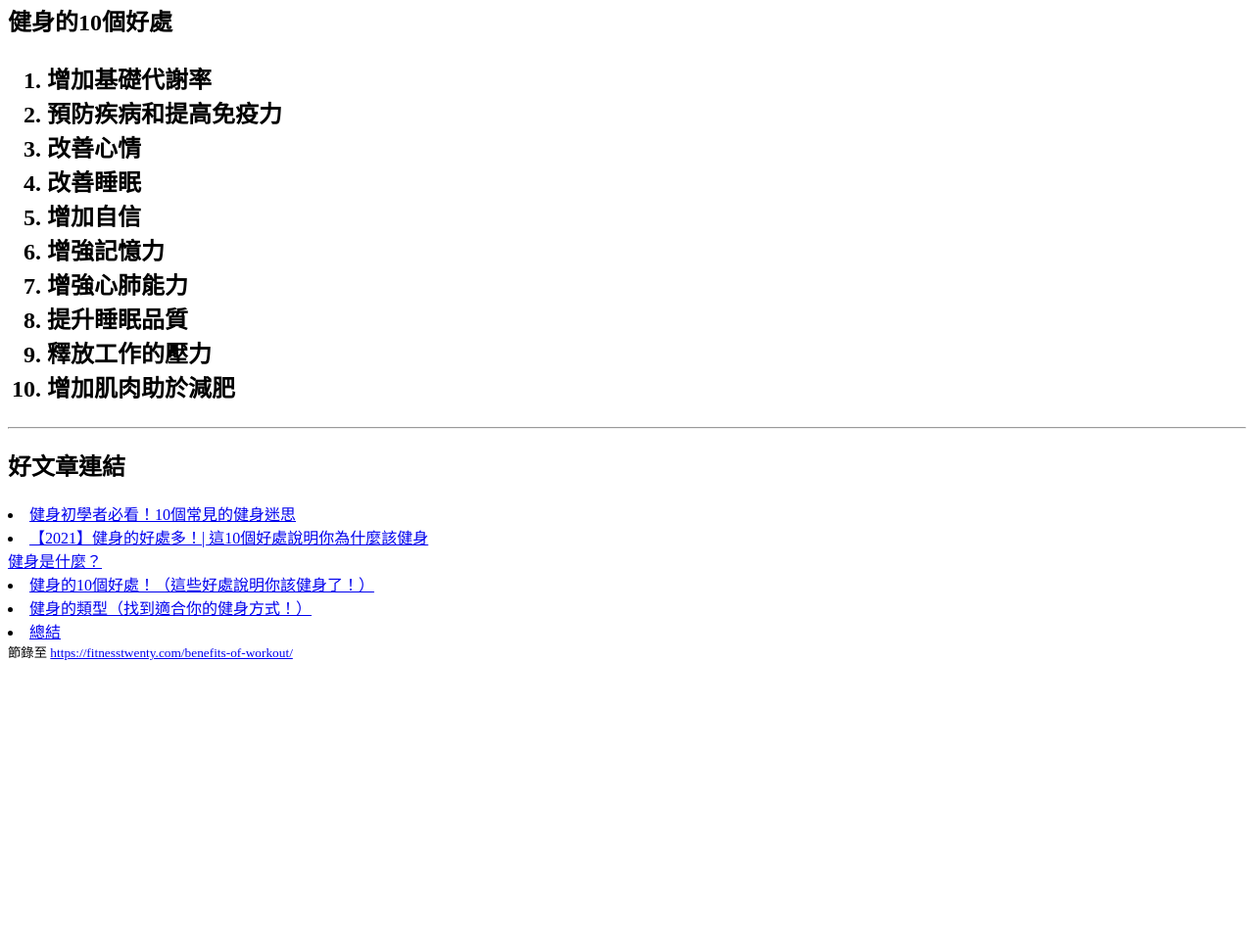
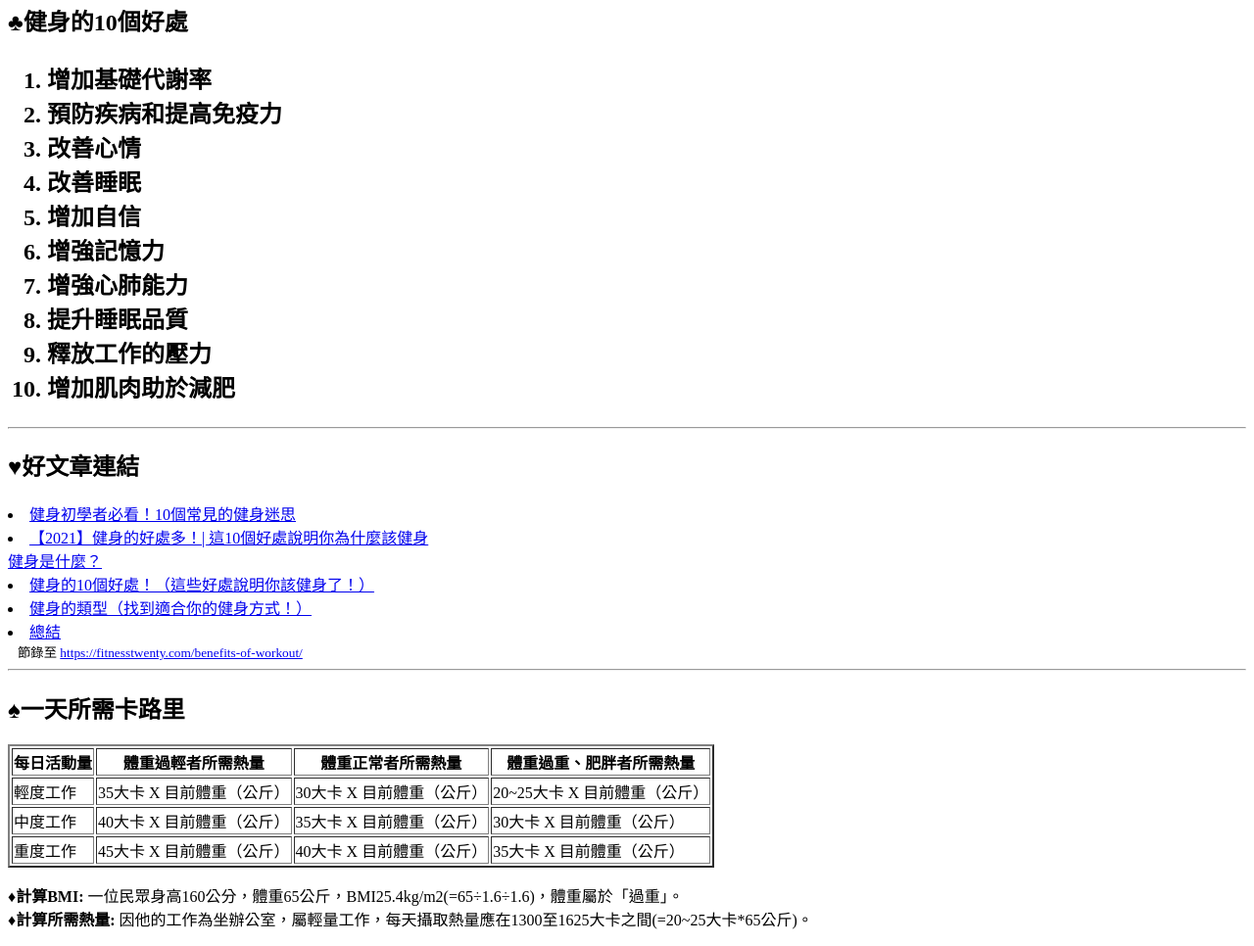
Before and after one commit to ichbinhan/gym-html, a plain HTML site: page index.html in a window 1280 px wide. Shown: the part 309-1275 px from the top of the page at 98% size. Before the commit the page ends 992 px from the top, so only its background shows below. Drawn offline with Linux system fonts and the light colour scheme.

Commit message:
完成一天所需卡路里表格

```diff
--- a/index.html
+++ b/index.html
@@ -23,7 +23,7 @@
         <b><u>答案就是堅持運動健身!</u></b>
     </p>
     <hr>
-    <h2>健身的10個好處<h2>
+    <h2>&clubs;健身的10個好處<h2>
             <ol>
                 <li>增加基礎代謝率</li>
                 <li>預防疾病和提高免疫力</li>
@@ -37,7 +37,7 @@
                 <li>增加肌肉助於減肥</li>
             </ol>
             <hr>
-            <h2>好文章連結</h2>
+            <h2>&hearts;好文章連結</h2>
             <li>
                 <a href="https://www.fe-amart.com.tw/index.php/life-style/life-info/secret-recipe/hero-6"
                     target="_blank">
@@ -70,10 +70,49 @@
                     總結
                 </a>
             </li>
-            <small>節錄至
+            <small>&nbsp;&nbsp;&nbsp;節錄至
                 <a target="_blank" href="https://fitnesstwenty.com/benefits-of-workout/">
                     https://fitnesstwenty.com/benefits-of-workout/</a>
             </small>
+            <hr>
+            <h2>&spades;一天所需卡路里</h2>
+            <table border="2">
+                <thead>
+                    <tr>
+                        <th>每日活動量</th>
+                        <th>體重過輕者所需熱量</th>
+                        <th>體重正常者所需熱量</th>
+                        <th>體重過重、肥胖者所需熱量</th>
+                    </tr>
+                </thead>
+                <tbody>
+                    <tr>
+                        <td>輕度工作</td>
+                        <td>35大卡 X 目前體重（公斤）</td>
+                        <td>30大卡 X 目前體重（公斤）</td>
+                        <td>20~25大卡 X 目前體重（公斤）</td>
+                    </tr>
+                    <tr>
+                        <td>中度工作</td>
+                        <td>40大卡 X 目前體重（公斤）</td>
+                        <td>35大卡 X 目前體重（公斤）</td>
+                        <td>30大卡 X 目前體重（公斤）</td>
+                    </tr>
+                    <tr>
+                        <td>重度工作</td>
+                        <td>45大卡 X 目前體重（公斤）</td>
+                        <td>40大卡 X 目前體重（公斤）</td>
+                        <td>35大卡 X 目前體重（公斤）</td>
+                    </tr>
+                </tbody>
+            </table>
+            <p>
+                <b> &diams;計算BMI:</b>
+                一位民眾身高160公分，體重65公斤，BMI25.4kg/m2(=65÷1.6÷1.6)，體重屬於「過重」。
+                <br>
+                <b> &diams;計算所需熱量:</b>
+                因他的工作為坐辦公室，屬輕量工作，每天攝取熱量應在1300至1625大卡之間(=20~25大卡*65公斤)。
+            </p>
 </body>
 
 </html>
```
